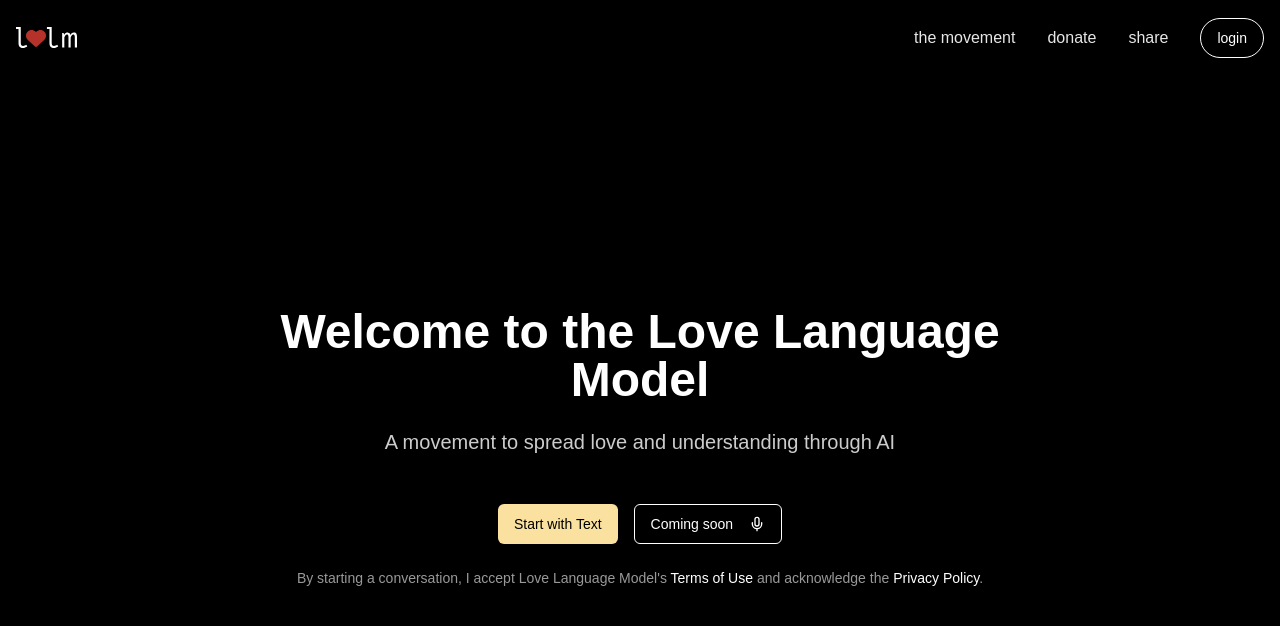
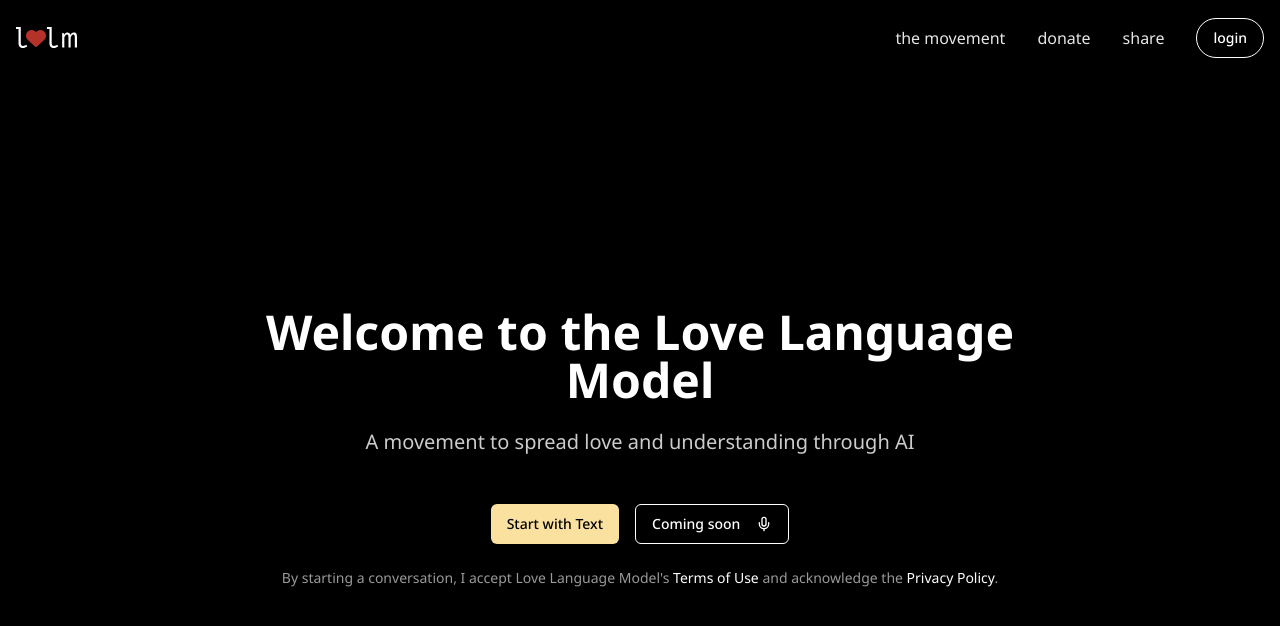
Before and after one commit to Love-Language-Model/love-languege-model-web, a React (Vite) app: page / in a window 1280 px wide. Shown: the top 626 px of the page. Built offline with nearby package versions, Linux system fonts and the light colour scheme.

Commit message:
feat: update Tailwind config to use Noto Sans font

```diff
--- a/tailwind.config.ts
+++ b/tailwind.config.ts
@@ -19,7 +19,7 @@
 		},
 		extend: {
 			fontFamily: {
-				sans: ['Lexend', 'sans-serif'],
+				sans: ['Noto Sans', 'sans-serif'],
 			},
 			colors: {
 				border: 'hsl(var(--border))',
```
